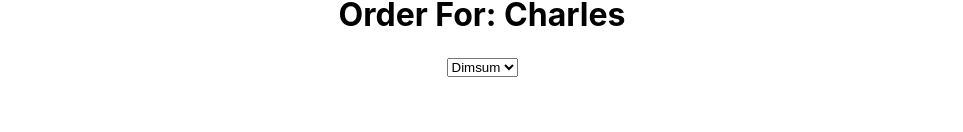
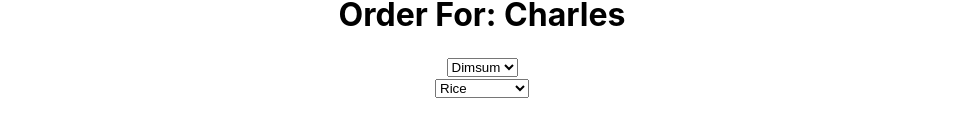
Before and after one commit to xDenzelB/Food-order, a React (Create React App) app: page / in a window 1280 px wide. Shown: the part 294-426 px from the top of the page, without its empty margins (158-1121 px from the left). Built offline with nearby package versions, Linux system fonts and the light colour scheme.

Commit message:
finished side dropdown

```diff
--- a/src/App.js
+++ b/src/App.js
@@ -3,6 +3,7 @@ import { useState } from 'react';
 import './App.css';
 import OrderImages from './OrderImages';
 import MainDropdown from './Dropdowns/MainDropdown';
+import SideDropdown from './Dropdowns/SideDropdown';
 
 
 function App() {
@@ -20,6 +21,7 @@ function App() {
 
         <section className='dropdown'>
           <MainDropdown setMainId={setMainId} />
+          <SideDropdown setSideId={setSideId} />
         </section>
 
       </div>
--- a/src/Dropdowns/SideDropdown.js
+++ b/src/Dropdowns/SideDropdown.js
@@ -1,5 +1,16 @@
 import React from 'react';
 
-export default function SideDropdown() {
-  return <div></div>;
+export default function SideDropdown({ setSideId }) {
+  function handleChange(e) {
+    setSideId(e.target.value);
+  }
+  return (
+    <div>
+      <select onChange={handleChange}>
+        <option value='1'>Rice</option>
+        <option value='2'>Miso Soup</option>
+        <option value='3'>Naan Bread</option>
+      </select>
+    </div>
+  );
 }
```
